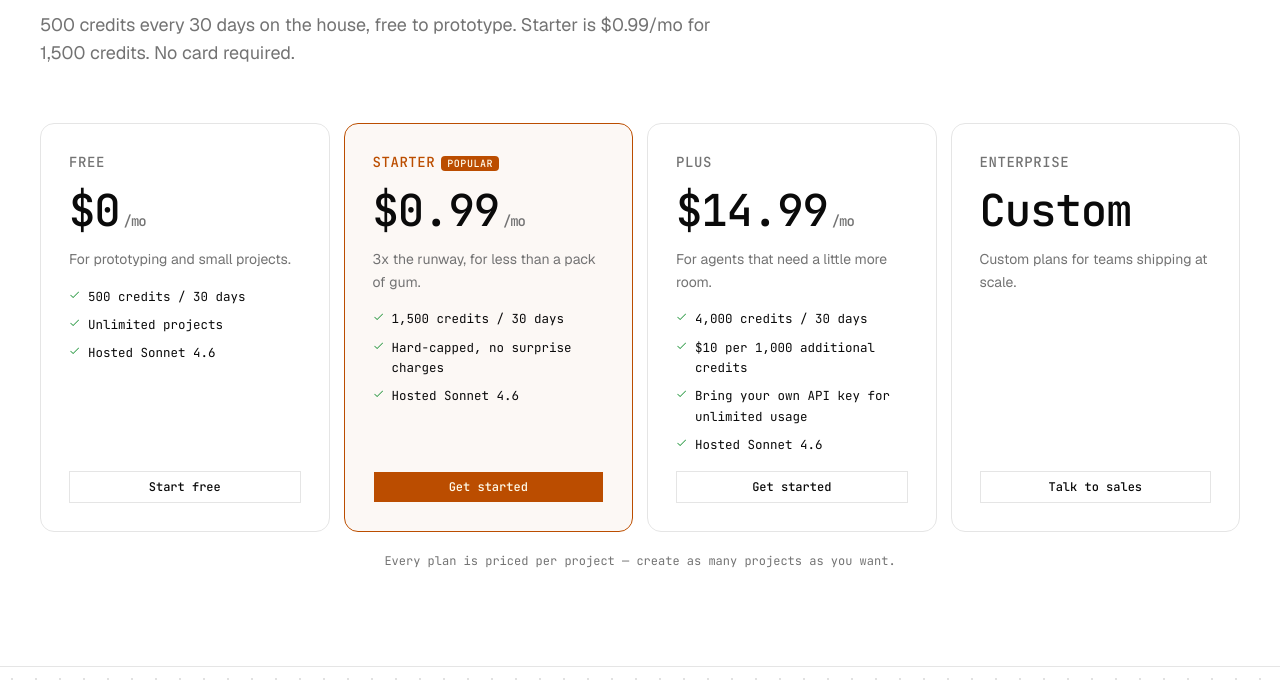
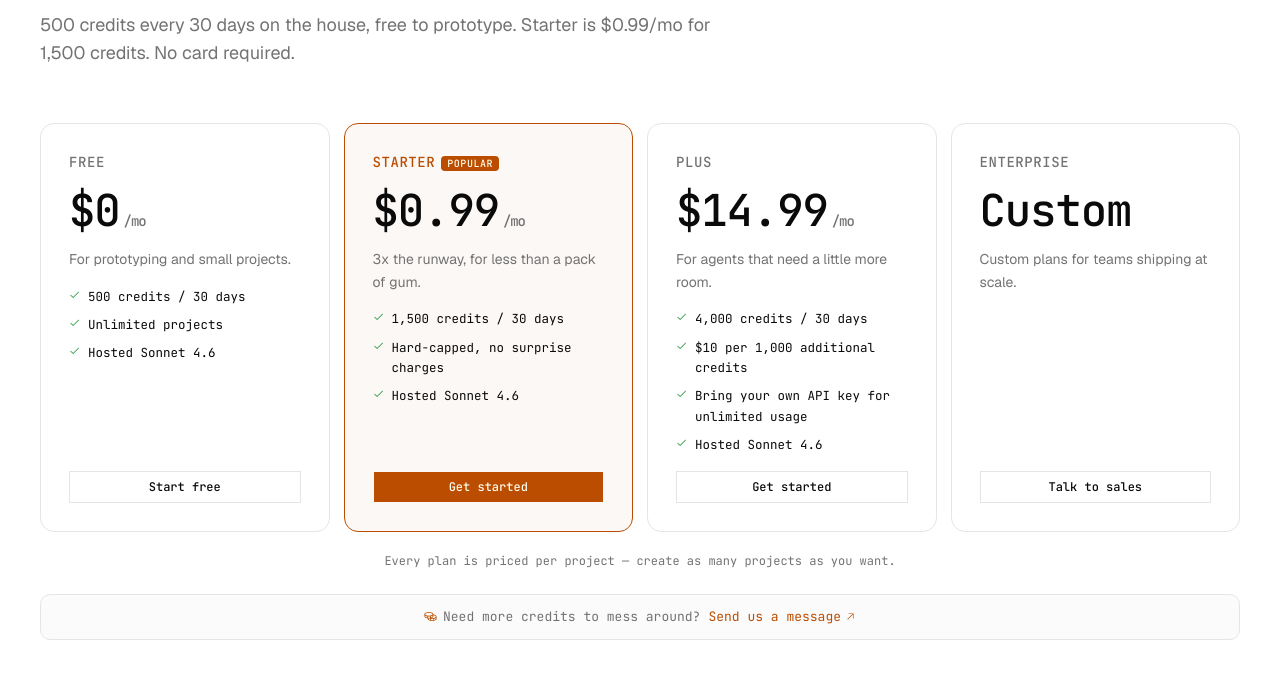
Before and after one commit to incogiscool/better-agent, a Next.js app: page / in a window 1280 px wide. Shown: the part 6000-6690 px from the top of the page. Built offline with nearby package versions, Linux system fonts and the light colour scheme; no server answers.

Commit message:
"Need more credits" form

```diff
--- a/app/(dashboard)/dashboard/projects/[id]/billing/BillingActions.tsx
+++ b/app/(dashboard)/dashboard/projects/[id]/billing/BillingActions.tsx
@@ -93,6 +93,23 @@ export function BillingActions({
           </Button>
         )}
 
+        {isPaid && (
+          <Button asChild variant="ghost">
+            <Link
+              href="/contact?topic=credits"
+              onClick={() =>
+                posthog.capture("need_more_credits_clicked", {
+                  source: "billing",
+                  project_id: projectId,
+                  plan,
+                })
+              }
+            >
+              Need more credits?
+            </Link>
+          </Button>
+        )}
+
         <Button asChild variant="ghost">
           <Link href="/contact">Need Enterprise?</Link>
         </Button>
--- a/app/(dashboard)/dashboard/projects/[id]/billing/page.tsx
+++ b/app/(dashboard)/dashboard/projects/[id]/billing/page.tsx
@@ -3,6 +3,7 @@ import { loadProjectContext } from "@/lib/dashboard/context";
 import { getUsageSummary } from "@/lib/billing/queries";
 import { PLAN_CONFIGS } from "@/lib/billing/plans";
 import { SectionHeader, UsageBar } from "@/components/dashboard/common";
+import { NeedMoreCreditsNote } from "@/components/landing/NeedMoreCreditsNote";
 import { formatCount, formatDate } from "@/lib/format";
 import type { ProjectPlan } from "@/lib/generated/prisma/enums";
 import { BillingActions } from "./BillingActions";
@@ -76,6 +77,10 @@ export default async function BillingPage({ params }: PageProps) {
         <BillingActions projectId={id} plan={project.plan} />
       </div>
 
+      {project.plan === "FREE" && (
+        <NeedMoreCreditsNote source="dashboard-billing" className="justify-start text-left" />
+      )}
+
       <p className="text-xs text-muted-foreground">
         See{" "}
         <Link href={`/dashboard/projects/${id}/usage`} className="underline">
--- a/app/(public)/contact/page.tsx
+++ b/app/(public)/contact/page.tsx
@@ -1,6 +1,7 @@
 "use client";
 
-import { useActionState } from "react";
+import { Suspense, useActionState } from "react";
+import { useSearchParams } from "next/navigation";
 import { Check } from "@phosphor-icons/react";
 import { CtaSection } from "@/components/landing/CtaSection";
 import {
@@ -34,16 +35,33 @@ const CONTACT_ADDRESSES = [
 
 const initialState: ContactFormState = {};
 
+const CREDITS_MESSAGE_DRAFT =
+  "Hi! I'm running low on credits and would love some more to keep building.\n\nHere's what I'm working on:\n";
+
 export default function ContactPage() {
+  return (
+    <Suspense fallback={null}>
+      <ContactPageContent />
+    </Suspense>
+  );
+}
+
+function ContactPageContent() {
+  const isCreditsRequest = useSearchParams().get("topic") === "credits";
   const [state, formAction, pending] = useActionState(contactAction, initialState);
 
   return (
     <>
-      <ContactHero />
+      <ContactHero isCreditsRequest={isCreditsRequest} />
       <section className={cn(SEC, "border-b-0")}>
         <div className={WRAP}>
           <div className="grid grid-cols-1 lg:grid-cols-[1fr_360px] gap-10 lg:gap-16 items-start">
-            <ContactForm state={state} formAction={formAction} pending={pending} />
+            <ContactForm
+              state={state}
+              formAction={formAction}
+              pending={pending}
+              isCreditsRequest={isCreditsRequest}
+            />
             <ContactInfo />
           </div>
         </div>
@@ -53,17 +71,19 @@ export default function ContactPage() {
   );
 }
 
-function ContactHero() {
+function ContactHero({ isCreditsRequest }: { isCreditsRequest: boolean }) {
   return (
     <section className="pt-14 md:pt-24 pb-16 border-b border-border">
       <div className={cn(WRAP, "max-w-[760px]")}>
         <div className="flex flex-col gap-5">
-          <Eyebrow>Contact</Eyebrow>
+          <Eyebrow>{isCreditsRequest ? "More credits" : "Contact"}</Eyebrow>
           <h1 className="font-mono font-medium text-[clamp(32px,6vw,56px)] leading-[1.04] tracking-[-0.03em] m-0">
-            Get in touch.
+            {isCreditsRequest ? "Need more credits?" : "Get in touch."}
           </h1>
           <p className={SUB}>
-            We read every message and aim to respond within one business day.
+            {isCreditsRequest
+              ? "Tell us what you're building and we'll top you up. We read every message and usually reply within one business day."
+              : "We read every message and aim to respond within one business day."}
           </p>
         </div>
       </div>
@@ -75,10 +95,12 @@ function ContactForm({
   state,
   formAction,
   pending,
+  isCreditsRequest,
 }: {
   state: ContactFormState;
   formAction: (payload: FormData) => void;
   pending: boolean;
+  isCreditsRequest: boolean;
 }) {
   if (state.success) {
     return (
@@ -99,6 +121,7 @@ function ContactForm({
 
   return (
     <form action={formAction} className="flex flex-col gap-6">
+      {isCreditsRequest && <input type="hidden" name="topic" value="credits" />}
       <div className="flex flex-col gap-1.5">
         <label htmlFor="name" className="font-mono text-[12px] uppercase tracking-[0.06em] text-muted-foreground">
           Name
@@ -143,6 +166,7 @@ function ContactForm({
           required
           rows={6}
           disabled={pending}
+          defaultValue={isCreditsRequest ? CREDITS_MESSAGE_DRAFT : undefined}
           className="w-full border border-border bg-background px-3 py-2.5 font-sans text-[14px] text-foreground placeholder:text-muted-foreground focus:outline-none focus:ring-1 focus:ring-primary rounded-[var(--radius-md)] resize-y disabled:opacity-60"
           placeholder="Tell us what's on your mind…"
         />
--- a/app/(public)/pricing/page.tsx
+++ b/app/(public)/pricing/page.tsx
@@ -4,6 +4,7 @@ import { useState, useEffect } from "react";
 import { Plus } from "@phosphor-icons/react";
 import posthog from "posthog-js";
 import { PricingCards } from "@/components/landing/PricingCards";
+import { NeedMoreCreditsNote } from "@/components/landing/NeedMoreCreditsNote";
 import { PricingComparison } from "@/components/landing/PricingComparison";
 import { CtaSection } from "@/components/landing/CtaSection";
 import {
@@ -90,8 +91,9 @@ function PricingHero() {
 function PlansSection() {
   return (
     <section className={SEC}>
-      <div className={WRAP}>
+      <div className={cn(WRAP, "flex flex-col gap-6")}>
         <PricingCards />
+        <NeedMoreCreditsNote source="pricing" />
       </div>
     </section>
   );
--- a/app/auth/sign-up/page.tsx
+++ b/app/auth/sign-up/page.tsx
@@ -6,6 +6,7 @@ import {
   SIGNUP_TERMINAL,
   SignupForm,
 } from "@/components/public/auth";
+import { NeedMoreCreditsNote } from "@/components/landing/NeedMoreCreditsNote";
 
 export const metadata: Metadata = {
   title: "Sign Up",
@@ -37,7 +38,12 @@ export default function SignUpPage() {
         </div>
       }
     >
-      <SignupForm callbackURL="/dashboard/projects/new" />
+      <div className="flex flex-col gap-6">
+        <SignupForm callbackURL="/dashboard/projects/new" />
+        <div className="border-t border-border pt-5">
+          <NeedMoreCreditsNote source="sign-up" variant="inline" />
+        </div>
+      </div>
     </AuthShell>
   );
 }
--- /dev/null
+++ b/components/landing/NeedMoreCreditsNote.tsx
@@ -0,0 +1,63 @@
+"use client";
+
+import Link from "next/link";
+import { ArrowUpRight, Coins } from "@phosphor-icons/react";
+import posthog from "posthog-js";
+import { cn } from "@/lib/utils";
+
+/**
+ * Friendly prompt nudging users to ask for more credits via the contact form.
+ * `source` is recorded so we can see which surface drives credit requests.
+ * Use `variant="card"` for standalone strips and `variant="inline"` in tight
+ * columns / button rows.
+ */
+export function NeedMoreCreditsNote({
+  source,
+  variant = "card",
+  className,
+}: {
+  source: string;
+  variant?: "card" | "inline";
+  className?: string;
+}) {
+  const content = (
+    <>
+      <span className="inline-flex items-center gap-1.5">
+        <Coins size={13} className="text-primary shrink-0" />
+        Need more credits to mess around?
+      </span>
+      <Link
+        href="/contact?topic=credits"
+        onClick={() => posthog.capture("need_more_credits_clicked", { source })}
+        className="inline-flex items-center gap-1 text-primary hover:underline underline-offset-2"
+      >
+        Send us a message
+        <ArrowUpRight size={11} className="shrink-0" />
+      </Link>
+    </>
+  );
+
+  if (variant === "inline") {
+    return (
+      <p
+        className={cn(
+          "flex flex-wrap items-center gap-x-2 gap-y-1 font-mono text-[12px] text-muted-foreground m-0",
+          className,
+        )}
+      >
+        {content}
+      </p>
+    );
+  }
+
+  return (
+    <div
+      className={cn(
+        "flex flex-wrap items-center justify-center gap-x-2 gap-y-1 border border-border rounded-lg bg-muted/40 px-4 py-3 text-center font-mono text-[13px] text-muted-foreground",
+        className,
+      )}
+    >
+      {content}
+    </div>
+  );
+}
--- a/components/landing/sections/PricingSection.tsx
+++ b/components/landing/sections/PricingSection.tsx
@@ -1,4 +1,5 @@
 import { PricingCards } from "@/components/landing/PricingCards";
+import { NeedMoreCreditsNote } from "@/components/landing/NeedMoreCreditsNote";
 import { Eyebrow, WRAP, SEC, SECHEAD, H2, SUB } from "@/components/landing/primitives";
 
 export function PricingSection() {
@@ -13,7 +14,10 @@ export function PricingSection() {
             Starter is $0.99/mo for 1,500 credits. No card required.
           </p>
         </div>
-        <PricingCards />
+        <div className="flex flex-col gap-6">
+          <PricingCards />
+          <NeedMoreCreditsNote source="landing" />
+        </div>
       </div>
     </section>
   );
--- a/lib/actions/contact.ts
+++ b/lib/actions/contact.ts
@@ -53,9 +53,14 @@ export async function contactAction(
 
   const { name, email, message } = parsed.data;
 
+  const isCreditsRequest = formData.get("topic") === "credits";
+  const subject = isCreditsRequest
+    ? `Credits request: ${name}`
+    : `Contact form: ${name}`;
+
   await sendEmail({
     to: "support@betteragent.dev",
-    subject: `Contact form: ${name}`,
+    subject,
     text: `From: ${name} <${email}>\n\n${message}`,
   });
 
```
